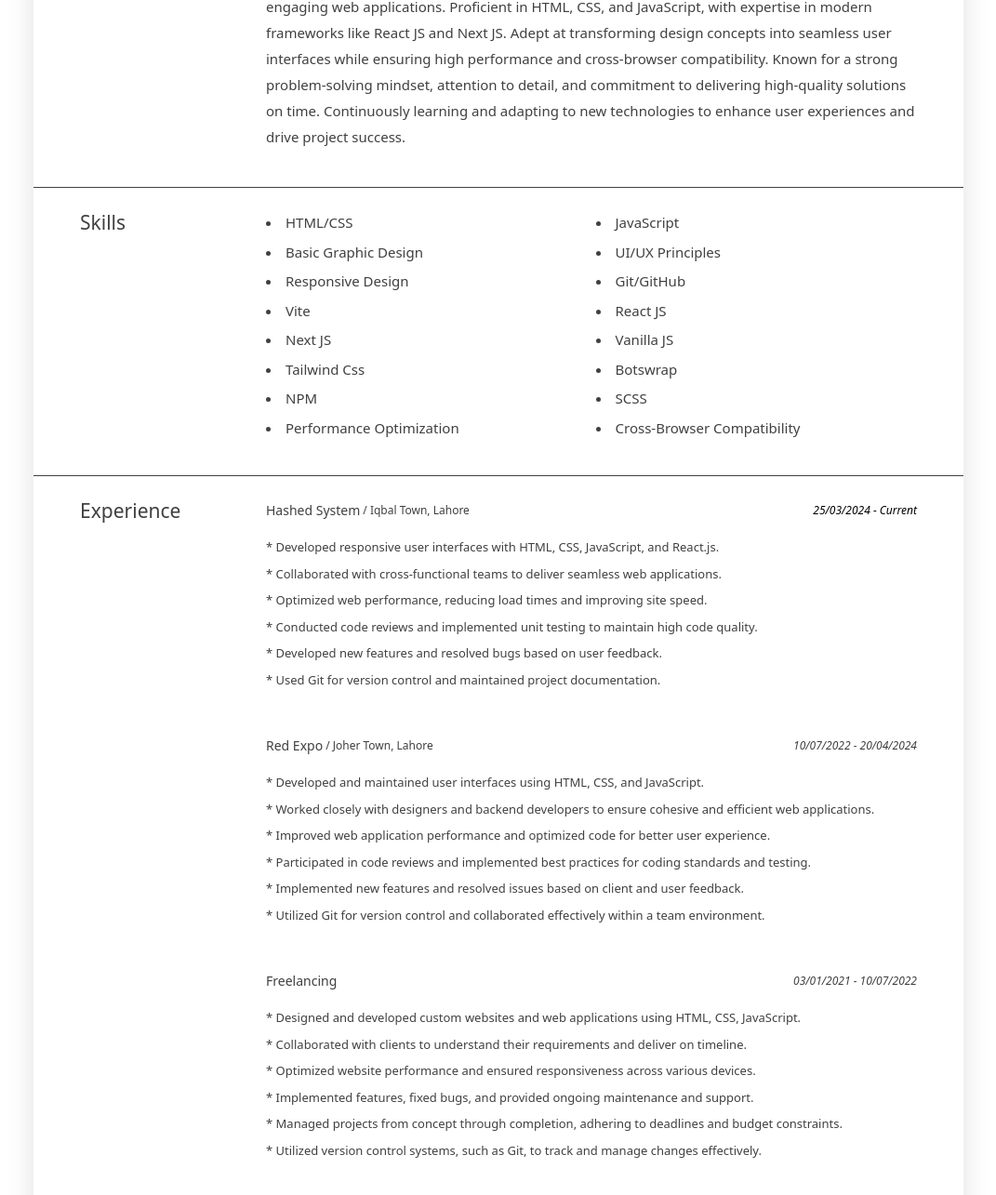
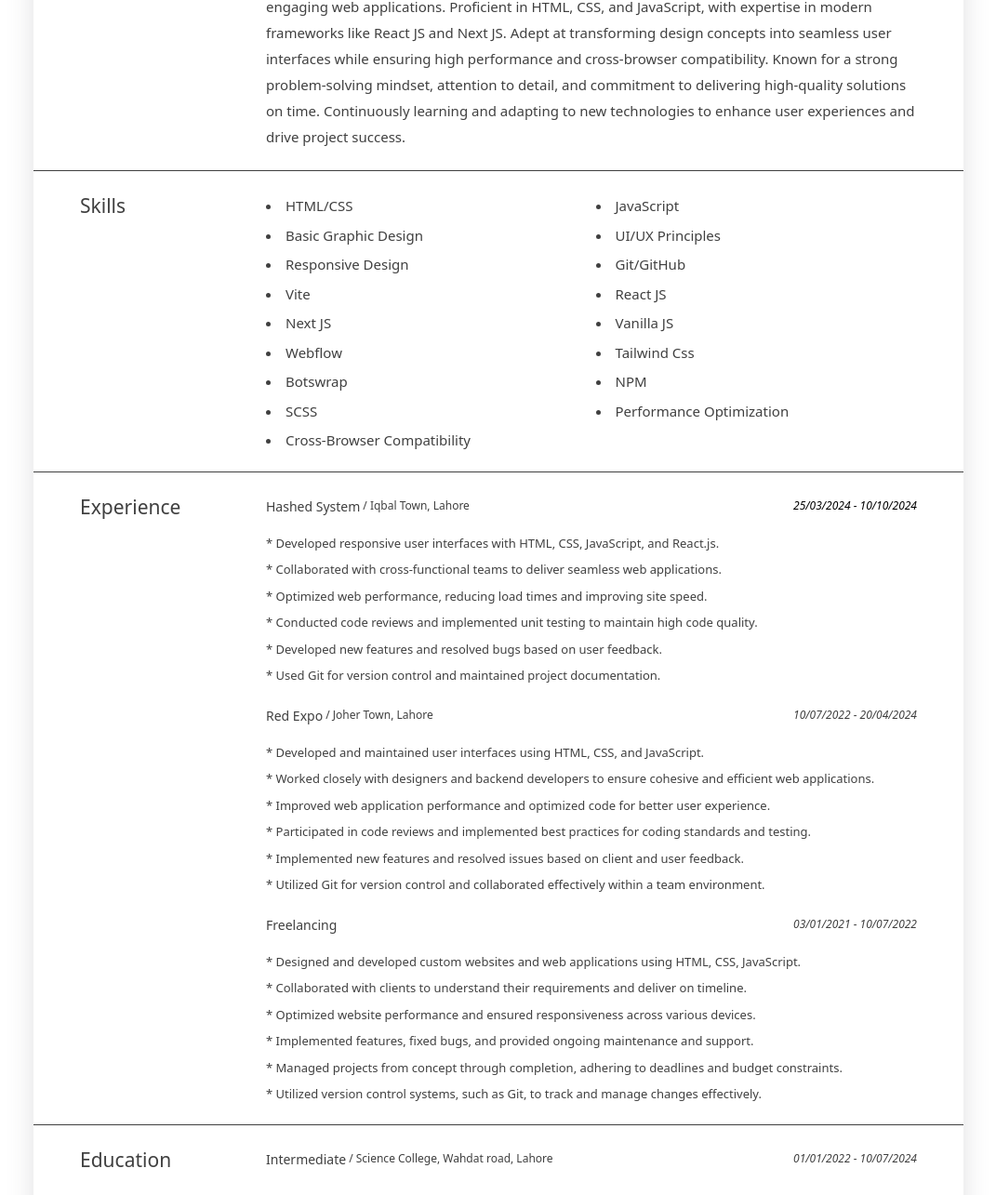
Before and after one commit to danishyaqoobofficial/resume, a plain HTML site: page index.html in a window 1280 px wide. Shown: the part 344-1629 px from the top of the page at 93% size, without its empty margins (104-1175 px from the left). Drawn offline with nearby package versions, Linux system fonts and the light colour scheme.

Commit message:
changing in resume

```diff
--- a/index.html
+++ b/index.html
@@ -34,7 +34,7 @@
                 </div>
             </div>
             <div class="pb-[22px] ">
-                <div class="px-[22px] sm:px-[35px] md:px-[50px] pt-[22px] pb-[40px] border-b border-[#404040] flex md:flex-row flex-col gap-[8px] md:gap-[0px] ">
+                <div class="px-[22px] sm:px-[35px] md:px-[50px] py-[22px] border-b border-[#404040] flex md:flex-row flex-col gap-[8px] md:gap-[0px] ">
                     <div class="flex-[2] ">
                         <h3 class="text-[21px] font-[500] text-[#404040]">Summary</h3>
                     </div>
@@ -42,7 +42,7 @@
                         <p class="font-[400] text-[14px] md:text-[15px] text-[#404040] leading-[24px] md:leading-[28px] ">Skilled Frontend Web Developer with 4 years of experience specializing in crafting responsive and engaging web applications. Proficient in HTML, CSS, and JavaScript, with expertise in modern frameworks like React JS and Next JS. Adept at transforming design concepts into seamless user interfaces while ensuring high performance and cross-browser compatibility. Known for a strong problem-solving mindset, attention to detail, and commitment to delivering high-quality solutions on time. Continuously learning and adapting to new technologies to enhance user experiences and drive project success.</p>
                     </div>
                 </div>
-                <div class="px-[22px] sm:px-[35px] md:px-[50px] pt-[22px] pb-[40px] border-b border-[#404040] flex md:flex-row flex-col gap-[8px] md:gap-[0px]">
+                <div class="px-[22px] sm:px-[35px] md:px-[50px] py-[22px] border-b border-[#404040] flex md:flex-row flex-col gap-[8px] md:gap-[0px]">
                     <div class="flex-[2] ">
                         <h3 class="text-[#404040] text-[21px] font-[500] ">Skills</h3>
                     </div>
@@ -57,6 +57,7 @@
                         <li class="font-[400] text-[15px] text-[#404040] whitespace-nowrap">React JS</li>
                         <li class="font-[400] text-[15px] text-[#404040] whitespace-nowrap">Next JS</li>
                         <li class="font-[400] text-[15px] text-[#404040] whitespace-nowrap">Vanilla JS</li>
+                        <li class="font-[400] text-[15px] text-[#404040] whitespace-nowrap">Webflow</li>
                         <li class="font-[400] text-[15px] text-[#404040] whitespace-nowrap">Tailwind Css</li>
                         <li class="font-[400] text-[15px] text-[#404040] whitespace-nowrap">Botswrap</li>
                         <li class="font-[400] text-[15px] text-[#404040] whitespace-nowrap">NPM</li>
@@ -65,7 +66,7 @@
                         <li class="font-[400] text-[15px] text-[#404040] whitespace-nowrap">Cross-Browser Compatibility</li>
                     </div>
                 </div>
-                <div class="px-[22px] sm:px-[35px] md:px-[50px] pt-[22px] pb-[40px] border-b border-[#404040] flex md:flex-row flex-col gap-[8px] md:gap-[0px]">
+                <div class="px-[22px] sm:px-[35px] md:px-[50px] py-[22px] border-b border-[#404040] flex md:flex-row flex-col gap-[8px] md:gap-[0px]">
                     <div class="flex-[2] ">
                         <h3 class="text-[#404040] text-[21px] font-[500] ">Experience</h3>
                     </div>
@@ -73,7 +74,7 @@
                         <div>
                             <div class="flex items-center justify-between ">
                                 <h3 class="text-[14px] font-[500] flex items-center gap-[3px] items-center text-[#404040]">Hashed System<p class="font-[300] text-[12px] line-clamp-1 hidden sm:block"> / Iqbal Town, Lahore</p></h3>
-                                <i class="font-[300] text-[12px] whitespace-nowrap">25/03/2024 - Current</i>
+                                <i class="font-[300] text-[12px] whitespace-nowrap">25/03/2024 - 10/10/2024</i>
                             </div>
                             <div class="mt-[20px]">
                                 <p class="font-[400] text-[13px] mt-[9px] text-[#404040] line-clamp-2">* Developed responsive user interfaces with HTML, CSS, JavaScript, and React.js.</p>
@@ -84,7 +85,7 @@
                                 <p class="font-[400] text-[13px] mt-[9px] text-[#404040] line-clamp-2">* Used Git for version control and maintained project documentation.</p>
                             </div>
                         </div>
-                        <div class="mt-[50px]">
+                        <div class="mt-[22px]">
                             <div class="flex items-center justify-between ">
                                 <h3 class="text-[14px] font-[500] flex items-center gap-[3px] items-center text-[#404040]">Red Expo<p class="font-[300] text-[12px] line-clamp-1 hidden sm:block"> / Joher Town, Lahore</p></h3>
                                 <i class="font-[300] text-[12px] text-[#404040] whitespace-nowrap">10/07/2022 - 20/04/2024</i>
@@ -98,7 +99,7 @@
                                 <p class="font-[400] text-[13px] mt-[9px] text-[#404040] line-clamp-2">* Utilized Git for version control and collaborated effectively within a team environment.</p>
                             </div>
                         </div>
-                        <div class="mt-[50px]">
+                        <div class="mt-[22px]">
                             <div class="flex items-center justify-between ">
                                 <h3 class="text-[14px] font-[500] flex items-center gap-[3px] items-center text-[#404040]">Freelancing</h3>
                                 <i class="font-[300] text-[12px] text-[#404040]">03/01/2021 - 10/07/2022</i>
@@ -114,7 +115,7 @@
                         </div>
                     </div>
                 </div>
-                <div class="px-[22px] sm:px-[35px] md:px-[50px] pt-[22px] pb-[12px] sm:pb-[30px] flex md:flex-row flex-col gap-[8px] md:gap-[0px]">
+                <div class="px-[22px] sm:px-[35px] md:px-[50px] pt-[22px] flex md:flex-row flex-col gap-[8px] md:gap-[0px]">
                     <div class="flex-[2] ">
                         <h3 class="text-[#404040] text-[21px] font-[500] ">Education</h3>
                     </div>
@@ -123,7 +124,7 @@
                             <h3 class="text-[14px] font-[500] flex items-center gap-[3px] items-center text-[#404040]">Intermediate<p class="font-[300] text-[12px] line-clamp-1 hidden sm:block "> / Science College, Wahdat road, Lahore</p></h3>
                             <i class="font-[300] text-[12px] text-[#404040] whitespace-nowrap">01/01/2022 - 10/07/2024</i>
                         </div>
-                        <div class="flex items-center justify-between flex-wrap gap-[22px] mt-[60px] ">
+                        <div class="flex items-center justify-between flex-wrap gap-[22px] mt-[45px] ">
                             <a href="https://github.com/danishyaqoobofficial" target="_blank" class="flex items-center gap-[5px] cursor-pointer">
                                 <span class="flex items-center justify-center h-[23px] w-[23px] bg-[#404040] rounded-[100px] ">
                                     <svg class="h-[13px] w-[13px] fill-[#fff]" xmlns="http://www.w3.org/2000/svg" viewBox="0 0 496 512"><path d="M165.9 397.4c0 2-2.3 3.6-5.2 3.6-3.3 .3-5.6-1.3-5.6-3.6 0-2 2.3-3.6 5.2-3.6 3-.3 5.6 1.3 5.6 3.6zm-31.1-4.5c-.7 2 1.3 4.3 4.3 4.9 2.6 1 5.6 0 6.2-2s-1.3-4.3-4.3-5.2c-2.6-.7-5.5 .3-6.2 2.3zm44.2-1.7c-2.9 .7-4.9 2.6-4.6 4.9 .3 2 2.9 3.3 5.9 2.6 2.9-.7 4.9-2.6 4.6-4.6-.3-1.9-3-3.2-5.9-2.9zM244.8 8C106.1 8 0 113.3 0 252c0 110.9 69.8 205.8 169.5 239.2 12.8 2.3 17.3-5.6 17.3-12.1 0-6.2-.3-40.4-.3-61.4 0 0-70 15-84.7-29.8 0 0-11.4-29.1-27.8-36.6 0 0-22.9-15.7 1.6-15.4 0 0 24.9 2 38.6 25.8 21.9 38.6 58.6 27.5 72.9 20.9 2.3-16 8.8-27.1 16-33.7-55.9-6.2-112.3-14.3-112.3-110.5 0-27.5 7.6-41.3 23.6-58.9-2.6-6.5-11.1-33.3 2.6-67.9 20.9-6.5 69 27 69 27 20-5.6 41.5-8.5 62.8-8.5s42.8 2.9 62.8 8.5c0 0 48.1-33.6 69-27 13.7 34.7 5.2 61.4 2.6 67.9 16 17.7 25.8 31.5 25.8 58.9 0 96.5-58.9 104.2-114.8 110.5 9.2 7.9 17 22.9 17 46.4 0 33.7-.3 75.4-.3 83.6 0 6.5 4.6 14.4 17.3 12.1C428.2 457.8 496 362.9 496 252 496 113.3 383.5 8 244.8 8zM97.2 352.9c-1.3 1-1 3.3 .7 5.2 1.6 1.6 3.9 2.3 5.2 1 1.3-1 1-3.3-.7-5.2-1.6-1.6-3.9-2.3-5.2-1zm-10.8-8.1c-.7 1.3 .3 2.9 2.3 3.9 1.6 1 3.6 .7 4.3-.7 .7-1.3-.3-2.9-2.3-3.9-2-.6-3.6-.3-4.3 .7zm32.4 35.6c-1.6 1.3-1 4.3 1.3 6.2 2.3 2.3 5.2 2.6 6.5 1 1.3-1.3 .7-4.3-1.3-6.2-2.2-2.3-5.2-2.6-6.5-1zm-11.4-14.7c-1.6 1-1.6 3.6 0 5.9 1.6 2.3 4.3 3.3 5.6 2.3 1.6-1.3 1.6-3.9 0-6.2-1.4-2.3-4-3.3-5.6-2z"/></svg>
```
